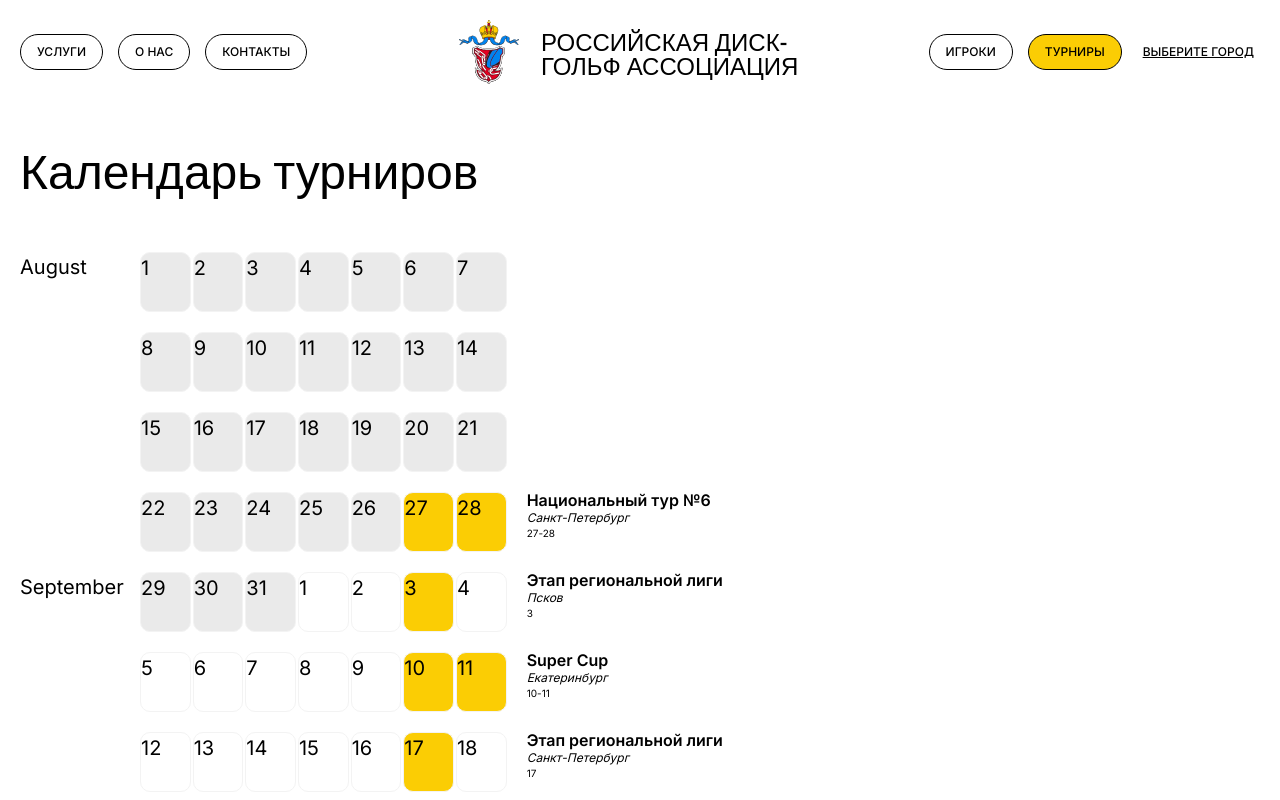
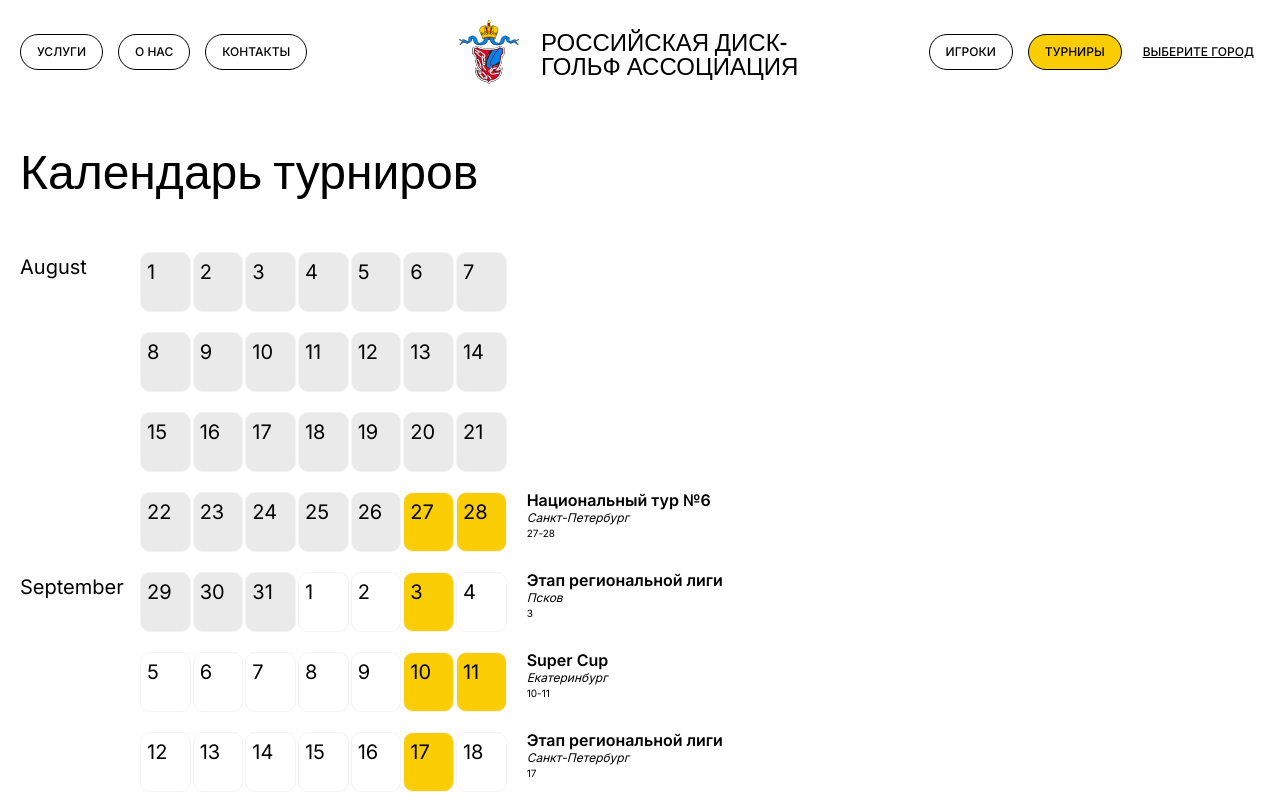
Before and after one commit to RDGAapp/web, a React (Create React App) app: page /calendar in a window 1280 px wide. Shown: the top 800 px of the page. Built offline with nearby package versions, Linux system fonts and the light colour scheme.

Commit message:
Update packages

```diff
--- a/src/pages/Calendar.tsx
+++ b/src/pages/Calendar.tsx
@@ -46,6 +46,7 @@ const CalendarWeek = styled.div`
 
 const CalendarDay = styled.div`
   height: 3rem;
+  padding: 0.2rem 0.3rem;
   border: 1px solid #f3f3f3;
   border-radius: 0.5rem;
 `;
```
Also changed, not shown: package.json (+16 -16 lines), 1 other file (tests, documents, lock files or other folders).
